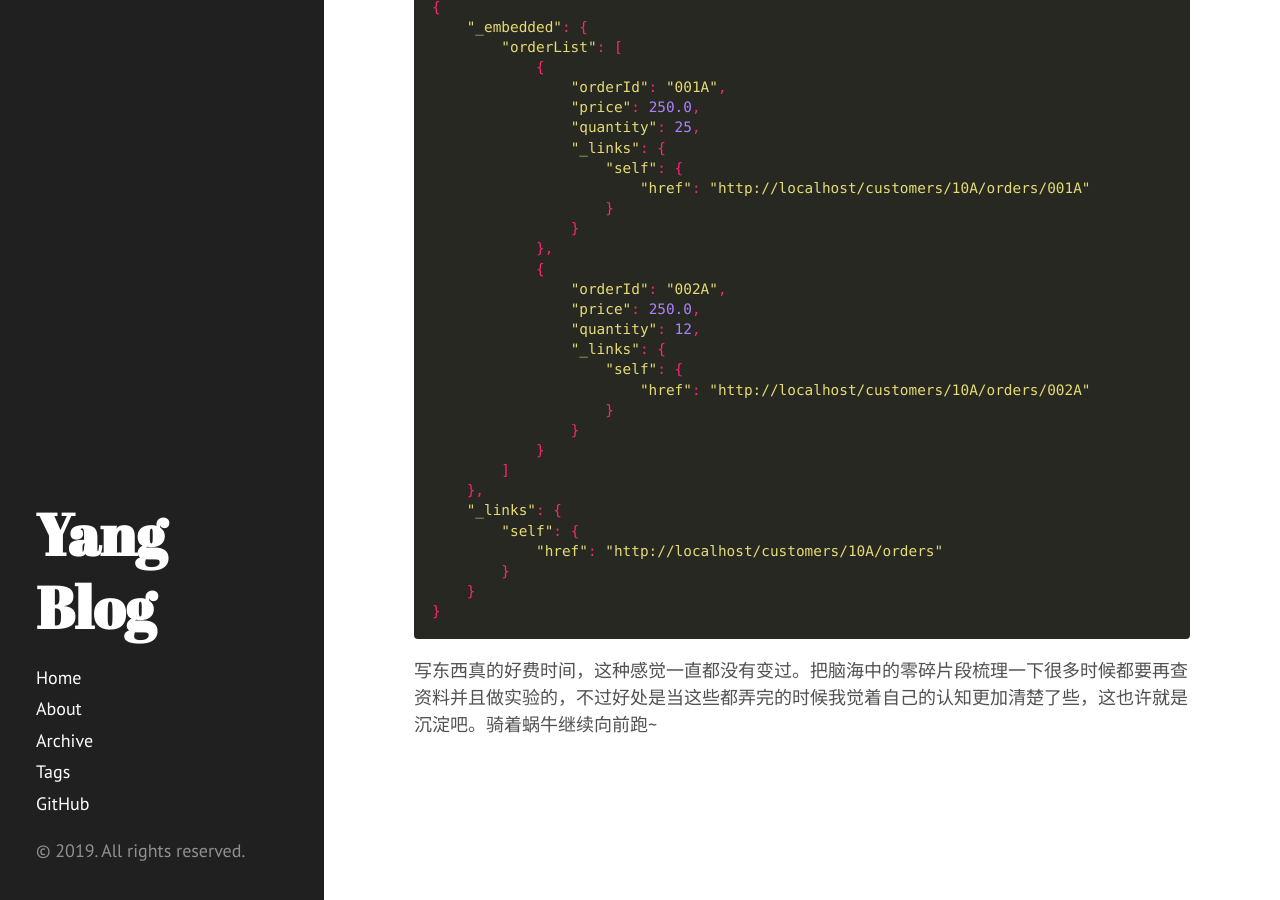
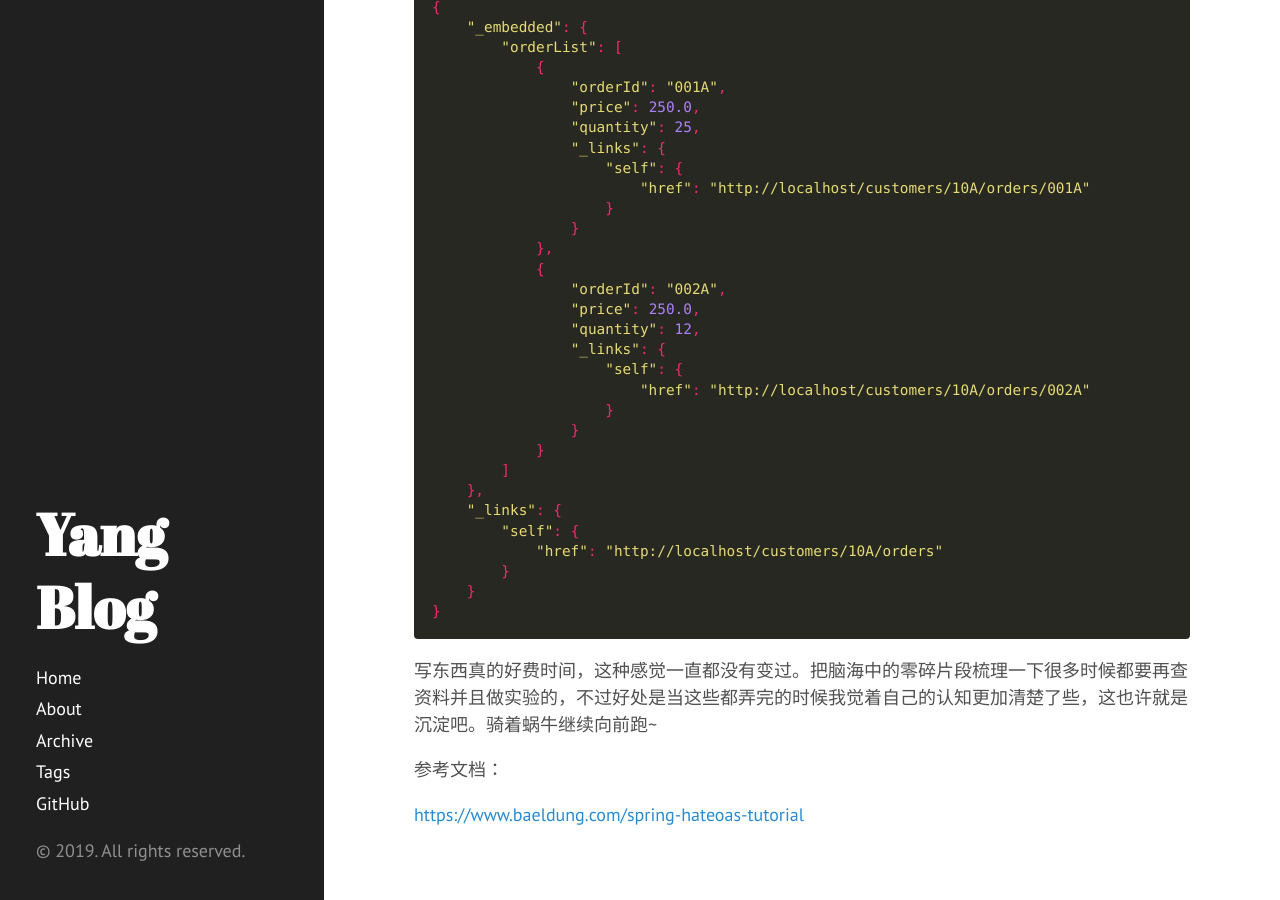
Before and after one commit to diego1109/diego1109.github.io, a Jekyll site: the page built from _posts/2019-12-04-hateoas-toturial-1.md, in a window 1280 px wide and 900 px high, scrolled down 3355 px. Built offline with Jekyll 4.4.1, drawn with Linux system fonts in a browser that asks for light colours; nearby versions of some CDN libraries; comment, search, counter and statistics services are not loaded.

Commit message:
add refrence to hateoas

```diff
--- a/_posts/2019-12-04-hateoas-toturial-1.md
+++ b/_posts/2019-12-04-hateoas-toturial-1.md
@@ -145,3 +145,9 @@ Link link = linkTo(methodOn(CustomerController.class).getOrdersForCustomer(custo
 
 
 写东西真的好费时间，这种感觉一直都没有变过。把脑海中的零碎片段梳理一下很多时候都要再查资料并且做实验的，不过好处是当这些都弄完的时候我觉着自己的认知更加清楚了些，这也许就是沉淀吧。骑着蜗牛继续向前跑~
+
+
+
+参考文档：
+
+[https://www.baeldung.com/spring-hateoas-tutorial](https://www.baeldung.com/spring-hateoas-tutorial)
```
Also changed, not shown: other parts of _posts/2019-12-04-hateoas-toturial-1.md (+1 -1 lines).
